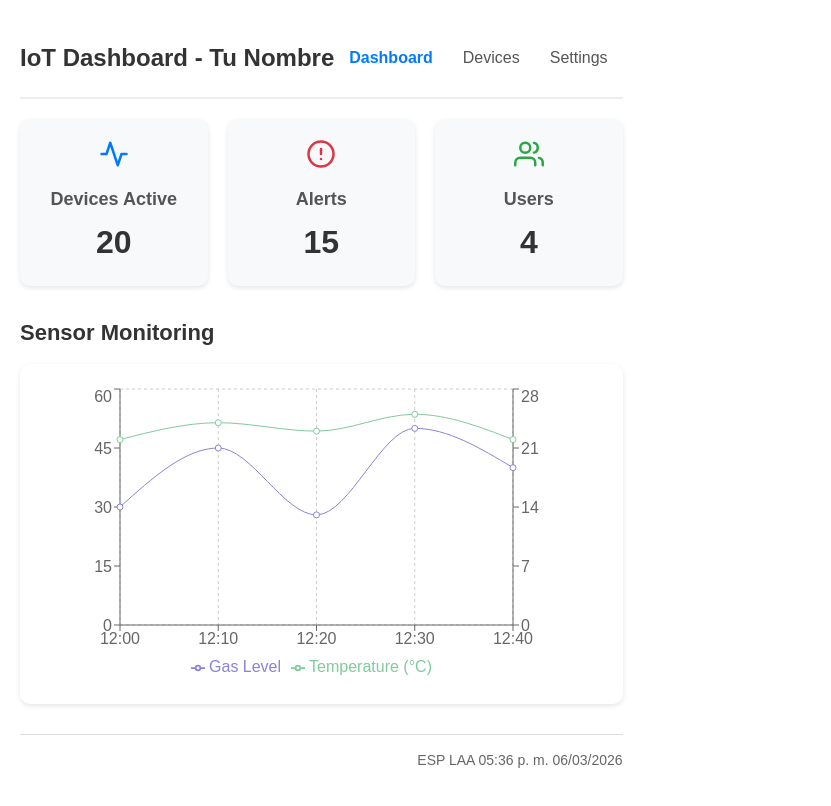
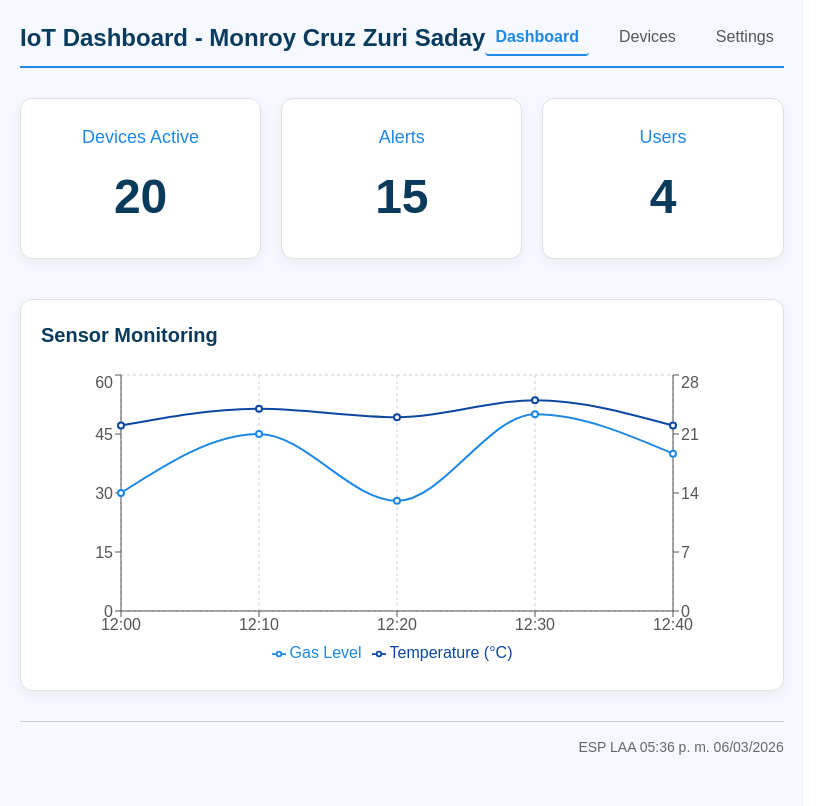
Before and after one commit to sadaimonroycruz-beep/smarthome-iot, a React (Vite) app: page /dashboard in a window 1280 px wide. Shown: the top 806 px of the page, without its empty margins (0-831 px from the left). Built offline with nearby package versions, Linux system fonts and the light colour scheme.

Commit message:
Estilo azul y dashboard tipo tercera imagen

```diff
--- a/src/pages/Dashboard.jsx
+++ b/src/pages/Dashboard.jsx
@@ -1,9 +1,8 @@
 import { Link } from 'react-router-dom';
 import { LineChart, Line, XAxis, YAxis, CartesianGrid, Tooltip, Legend, ResponsiveContainer } from 'recharts';
-import { FiActivity, FiAlertCircle, FiUsers } from 'react-icons/fi';
 
 function Dashboard() {
-  // Datos de ejemplo para el gráfico
+  // Datos de ejemplo (ajusta según necesites)
   const sensorData = [
     { time: '12:00', gas: 30, temp: 22 },
     { time: '12:10', gas: 45, temp: 24 },
@@ -12,79 +11,146 @@ function Dashboard() {
     { time: '12:40', gas: 40, temp: 22 },
   ];
 
-  // Fecha y hora (puedes usar new Date() para obtener la actual)
   const currentDateTime = "05:36 p. m. 06/03/2026";
 
   return (
-    <div style={{ padding: '20px', fontFamily: 'Arial, sans-serif', maxWidth: '1200px', margin: '0 auto' }}>
-      {/* Encabezado con navegación */}
-      <header style={{
-        display: 'flex',
-        justifyContent: 'space-between',
-        alignItems: 'center',
-        borderBottom: '2px solid #eee',
-        paddingBottom: '10px',
-        marginBottom: '20px'
-      }}>
-        <h1 style={{ fontSize: '24px', color: '#333' }}>IoT Dashboard - Tu Nombre</h1>
-        <nav>
-          <Link to="/dashboard" style={{ margin: '0 15px', textDecoration: 'none', color: '#007bff', fontWeight: 'bold' }}>Dashboard</Link>
-          <Link to="/devices" style={{ margin: '0 15px', textDecoration: 'none', color: '#555' }}>Devices</Link>
-          <Link to="/settings" style={{ margin: '0 15px', textDecoration: 'none', color: '#555' }}>Settings</Link>
+    <div style={styles.container}>
+      {/* Encabezado */}
+      <header style={styles.header}>
+        <h1 style={styles.title}>IoT Dashboard - Monroy Cruz Zuri Saday</h1>
+        <nav style={styles.nav}>
+          <Link to="/dashboard" style={{...styles.navLink, ...styles.activeLink}}>Dashboard</Link>
+          <Link to="/devices" style={styles.navLink}>Devices</Link>
+          <Link to="/settings" style={styles.navLink}>Settings</Link>
         </nav>
       </header>
 
-      {/* Tarjetas de estadísticas */}
-      <div style={{ display: 'grid', gridTemplateColumns: 'repeat(3, 1fr)', gap: '20px', marginBottom: '30px' }}>
-        <div style={{ background: '#f8f9fa', padding: '20px', borderRadius: '10px', boxShadow: '0 2px 5px rgba(0,0,0,0.1)', textAlign: 'center' }}>
-          <FiActivity size={30} color="#007bff" />
-          <h3 style={{ margin: '10px 0 5px', fontSize: '18px', color: '#555' }}>Devices Active</h3>
-          <p style={{ fontSize: '32px', fontWeight: 'bold', margin: 0, color: '#333' }}>20</p>
+      {/* Tarjetas de estadísticas (estilo simple, sin íconos) */}
+      <div style={styles.cardsContainer}>
+        <div style={styles.card}>
+          <h3 style={styles.cardTitle}>Devices Active</h3>
+          <p style={styles.cardValue}>20</p>
         </div>
-        <div style={{ background: '#f8f9fa', padding: '20px', borderRadius: '10px', boxShadow: '0 2px 5px rgba(0,0,0,0.1)', textAlign: 'center' }}>
-          <FiAlertCircle size={30} color="#dc3545" />
-          <h3 style={{ margin: '10px 0 5px', fontSize: '18px', color: '#555' }}>Alerts</h3>
-          <p style={{ fontSize: '32px', fontWeight: 'bold', margin: 0, color: '#333' }}>15</p>
+        <div style={styles.card}>
+          <h3 style={styles.cardTitle}>Alerts</h3>
+          <p style={styles.cardValue}>15</p>
         </div>
-        <div style={{ background: '#f8f9fa', padding: '20px', borderRadius: '10px', boxShadow: '0 2px 5px rgba(0,0,0,0.1)', textAlign: 'center' }}>
-          <FiUsers size={30} color="#28a745" />
-          <h3 style={{ margin: '10px 0 5px', fontSize: '18px', color: '#555' }}>Users</h3>
-          <p style={{ fontSize: '32px', fontWeight: 'bold', margin: 0, color: '#333' }}>4</p>
+        <div style={styles.card}>
+          <h3 style={styles.cardTitle}>Users</h3>
+          <p style={styles.cardValue}>4</p>
         </div>
       </div>
 
-      {/* Gráfico */}
-      <div style={{ marginBottom: '30px' }}>
-        <h2 style={{ fontSize: '22px', marginBottom: '15px', color: '#333' }}>Sensor Monitoring</h2>
-        <div style={{ background: '#fff', padding: '20px', borderRadius: '10px', boxShadow: '0 2px 5px rgba(0,0,0,0.1)' }}>
+      {/* Gráfico Sensor Monitoring */}
+      <div style={styles.chartContainer}>
+        <h2 style={styles.chartTitle}>Sensor Monitoring</h2>
         <ResponsiveContainer width="100%" height={300}>
           <LineChart data={sensorData} margin={{ top: 5, right: 30, left: 20, bottom: 5 }}>
-              <CartesianGrid strokeDasharray="3 3" />
-              <XAxis dataKey="time" />
-              <YAxis yAxisId="left" />
-              <YAxis yAxisId="right" orientation="right" />
+            <CartesianGrid strokeDasharray="3 3" stroke="#ccc" />
+            <XAxis dataKey="time" stroke="#555" />
+            <YAxis yAxisId="left" stroke="#555" />
+            <YAxis yAxisId="right" orientation="right" stroke="#555" />
             <Tooltip />
             <Legend />
-              <Line yAxisId="left" type="monotone" dataKey="gas" stroke="#8884d8" name="Gas Level" />
-              <Line yAxisId="right" type="monotone" dataKey="temp" stroke="#82ca9d" name="Temperature (°C)" />
+            <Line yAxisId="left" type="monotone" dataKey="gas" stroke="#1E88E5" name="Gas Level" strokeWidth={2} />
+            <Line yAxisId="right" type="monotone" dataKey="temp" stroke="#0D47A1" name="Temperature (°C)" strokeWidth={2} />
           </LineChart>
         </ResponsiveContainer>
       </div>
-      </div>
 
       {/* Pie */}
-      <footer style={{
-        borderTop: '1px solid #ddd',
-        paddingTop: '15px',
-        marginTop: '20px',
-        textAlign: 'right',
-        fontSize: '14px',
-        color: '#666'
-      }}>
+      <footer style={styles.footer}>
         <span>ESP LAA  {currentDateTime}</span>
       </footer>
     </div>
   );
 }
 
+const styles = {
+  container: {
+    padding: '20px',
+    fontFamily: 'Arial, sans-serif',
+    maxWidth: '1200px',
+    margin: '0 auto',
+    backgroundColor: '#f5f9ff',
+    minHeight: '100vh',
+  },
+  header: {
+    display: 'flex',
+    justifyContent: 'space-between',
+    alignItems: 'center',
+    borderBottom: '2px solid #1E88E5',
+    paddingBottom: '10px',
+    marginBottom: '30px',
+  },
+  title: {
+    fontSize: '24px',
+    color: '#0b3b5c',
+    margin: 0,
+  },
+  nav: {
+    display: 'flex',
+    gap: '20px',
+  },
+  navLink: {
+    textDecoration: 'none',
+    color: '#555',
+    fontSize: '16px',
+    padding: '5px 10px',
+    borderRadius: '4px',
+    transition: 'background 0.3s',
+  },
+  activeLink: {
+    color: '#1E88E5',
+    fontWeight: 'bold',
+    borderBottom: '2px solid #1E88E5',
+  },
+  cardsContainer: {
+    display: 'grid',
+    gridTemplateColumns: 'repeat(3, 1fr)',
+    gap: '20px',
+    marginBottom: '40px',
+  },
+  card: {
+    backgroundColor: 'white',
+    padding: '25px',
+    borderRadius: '12px',
+    boxShadow: '0 4px 12px rgba(0,0,0,0.05)',
+    textAlign: 'center',
+    border: '1px solid #e0e0e0',
+  },
+  cardTitle: {
+    fontSize: '18px',
+    color: '#1E88E5',
+    margin: '0 0 10px 0',
+    fontWeight: '500',
+  },
+  cardValue: {
+    fontSize: '48px',
+    fontWeight: 'bold',
+    color: '#0b3b5c',
+    margin: 0,
+  },
+  chartContainer: {
+    backgroundColor: 'white',
+    padding: '20px',
+    borderRadius: '12px',
+    boxShadow: '0 4px 12px rgba(0,0,0,0.05)',
+    marginBottom: '30px',
+    border: '1px solid #e0e0e0',
+  },
+  chartTitle: {
+    fontSize: '20px',
+    color: '#0b3b5c',
+    margin: '0 0 20px 0',
+  },
+  footer: {
+    borderTop: '1px solid #ccc',
+    paddingTop: '15px',
+    textAlign: 'right',
+    fontSize: '14px',
+    color: '#666',
+  },
+};
+
 export default Dashboard;
--- a/src/pages/Portada.jsx
+++ b/src/pages/Portada.jsx
@@ -6,37 +6,31 @@ function Portada() {
   return (
     <div style={styles.container}>
       <div style={styles.card}>
-        <h1 style={styles.title}>UNIVERSIDAD POLITÉCNICA DE ATLACOMULCO</h1>
-        <h2 style={styles.subtitle}>Ingeniería En Sistemas Computacionales</h2>
+        <h1 style={styles.university}>UNIVERSIDAD POLITÉCNICA DE ATLACOMULCO</h1>
+        <h2 style={styles.career}>Ingeniería en Sistemas Computacionales</h2>
 
-        <div style={styles.section}>
-          <p style={styles.label}>ASIGNATURA:</p>
-          <p style={styles.value}>Programación Web</p>
+        <div style={styles.infoGrid}>
+          <div style={styles.infoItem}>
+            <span style={styles.label}>ASIGNATURA:</span>
+            <span style={styles.value}>Programación Web</span>
+          </div>
+          <div style={styles.infoItem}>
+            <span style={styles.label}>PRESENTADO POR:</span>
+            <span style={styles.value}>Monroy Cruz Zuri Saday</span>
+          </div>
+          <div style={styles.infoItem}>
+            <span style={styles.label}>DOCENTE:</span>
+            <span style={styles.value}>Ing. Jhovani del Boque Florentino</span>
+          </div>
         </div>
 
-        <div style={styles.section}>
-          <p style={styles.label}>PRESENTADO POR:</p>
-          <p style={styles.value}>Monroy Cruz Zuri Saday</p>
-        </div>
-
-        <div style={styles.section}>
-          <p style={styles.label}>DOCENTE:</p>
-          <p style={styles.value}>Ing. Jhovani del Boque Florentino</p>
-        </div>
-
-        <p style={styles.date}>Atlacomulco, México a 27 de Febrero 2026</p>
+        <p style={styles.date}>Atlacomulco, México a Marzo 2026</p>
 
         <button
           onClick={() => navigate('/dashboard')}
           style={styles.button}
-          onMouseEnter={(e) => {
-            e.target.style.backgroundColor = '#0056b3';
-            e.target.style.transform = 'scale(1.05)';
-          }}
-          onMouseLeave={(e) => {
-            e.target.style.backgroundColor = '#007bff';
-            e.target.style.transform = 'scale(1)';
-          }}
+          onMouseOver={(e) => e.target.style.backgroundColor = '#0056b3'}
+          onMouseOut={(e) => e.target.style.backgroundColor = '#007bff'}
         >
           Entrar al Dashboard
         </button>
@@ -51,80 +45,75 @@ const styles = {
     justifyContent: 'center',
     alignItems: 'center',
     minHeight: '100vh',
-    width: '100vw',
-    margin: 0,
-    padding: 0,
-    background: 'linear-gradient(135deg, #667eea 0%, #764ba2 100%)', // Gradiente moderno
-    fontFamily: "'Poppins', 'Arial', sans-serif", // Tipografía moderna (asegúrate de tenerla o cambia a 'Segoe UI', etc.)
+    background: 'linear-gradient(135deg, #0b3b5c, #1a4e7a)', // Azul degradado
+    fontFamily: 'Arial, sans-serif',
+    padding: '20px',
   },
   card: {
-    maxWidth: '700px',
-    width: '90%',
     backgroundColor: 'rgba(255, 255, 255, 0.95)',
-    backdropFilter: 'blur(10px)',
-    padding: '50px 40px',
-    borderRadius: '20px',
-    boxShadow: '0 20px 40px rgba(0,0,0,0.2)',
+    padding: '40px',
+    borderRadius: '16px',
+    boxShadow: '0 10px 30px rgba(0, 0, 0, 0.2)',
+    maxWidth: '600px',
+    width: '100%',
     textAlign: 'center',
-    border: '1px solid rgba(255,255,255,0.3)',
   },
-  title: {
-    fontSize: '2.5rem',
-    fontWeight: 700,
-    color: '#2d3748',
-    marginBottom: '0.5rem',
-    lineHeight: 1.2,
+  university: {
+    fontSize: '28px',
+    fontWeight: 'bold',
+    color: '#0b3b5c',
+    marginBottom: '5px',
+    borderBottom: '3px solid #007bff',
+    paddingBottom: '10px',
   },
-  subtitle: {
-    fontSize: '1.8rem',
-    fontWeight: 400,
-    color: '#4a5568',
-    marginBottom: '2rem',
-    borderBottom: '2px solid #e2e8f0',
-    paddingBottom: '1rem',
+  career: {
+    fontSize: '22px',
+    color: '#1a4e7a',
+    marginBottom: '30px',
+    fontWeight: 'normal',
   },
-  section: {
-    marginBottom: '1.5rem',
+  infoGrid: {
     textAlign: 'left',
-    borderLeft: '4px solid #4299e1',
-    paddingLeft: '1.5rem',
+    marginBottom: '30px',
+  },
+  infoItem: {
+    marginBottom: '15px',
+    padding: '10px',
+    backgroundColor: '#f0f8ff',
+    borderRadius: '8px',
+    borderLeft: '5px solid #007bff',
   },
   label: {
-    fontSize: '1.2rem',
-    fontWeight: 600,
-    color: '#2c5282',
-    margin: '0 0 0.25rem 0',
-    textTransform: 'uppercase',
-    letterSpacing: '0.5px',
+    fontSize: '16px',
+    fontWeight: 'bold',
+    color: '#0b3b5c',
+    display: 'block',
+    marginBottom: '5px',
   },
   value: {
-    fontSize: '1.5rem',
-    fontWeight: 500,
-    color: '#1a202c',
-    margin: 0,
+    fontSize: '18px',
+    color: '#1a4e7a',
+    fontWeight: '500',
   },
   date: {
-    marginTop: '2rem',
-    fontSize: '1.2rem',
-    color: '#718096',
+    fontSize: '18px',
+    color: '#555',
     fontStyle: 'italic',
-    borderTop: '1px dashed #cbd5e0',
-    paddingTop: '1.5rem',
+    marginTop: '20px',
+    paddingTop: '20px',
+    borderTop: '1px dashed #ccc',
   },
   button: {
-    marginTop: '2.5rem',
-    padding: '14px 40px',
-    fontSize: '1.2rem',
-    fontWeight: 600,
+    marginTop: '30px',
+    padding: '12px 40px',
+    fontSize: '18px',
     backgroundColor: '#007bff',
     color: 'white',
     border: 'none',
     borderRadius: '50px',
     cursor: 'pointer',
-    boxShadow: '0 4px 15px rgba(0,123,255,0.4)',
-    transition: 'all 0.3s ease',
-    outline: 'none',
-    letterSpacing: '1px',
+    boxShadow: '0 4px 6px rgba(0,123,255,0.3)',
+    transition: 'background 0.3s',
   },
 };
 
```
Lines whose indentation alone changed are shown as unchanged.
